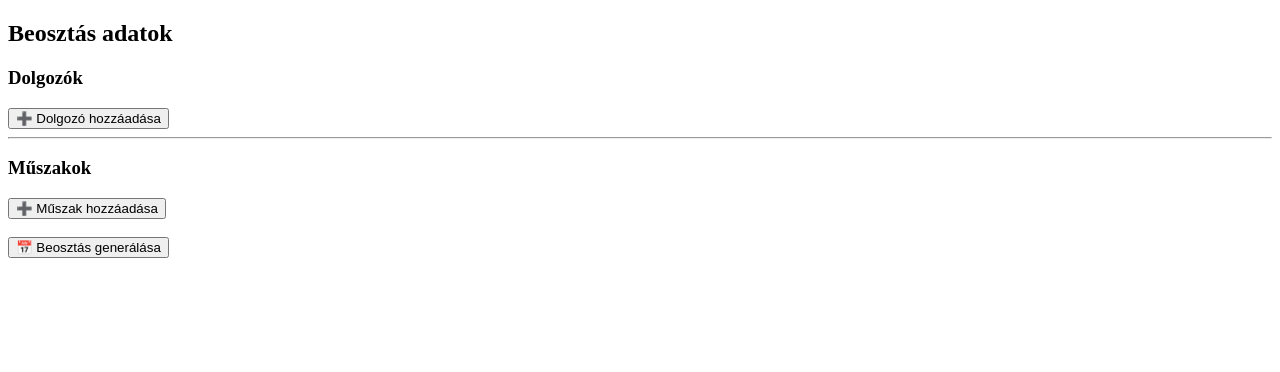
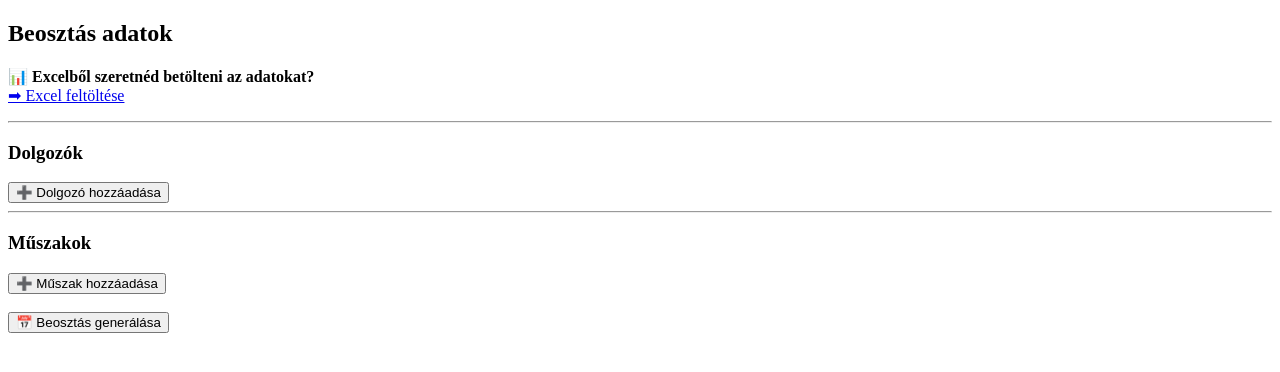
Before and after one commit to szid2006/nezoter_beosztas, a Flask app: page /dashboard in a window 1280 px wide. Shown: the top 372 px of the page. Run offline with Flask 3, Linux system fonts and the light colour scheme; the visitor is signed in with stand-in values (Sample User, id 1).

Commit message:
Update dashboard.html

```diff
--- a/templates/dashboard.html
+++ b/templates/dashboard.html
@@ -62,7 +62,7 @@
                 <label><input type="checkbox" name="role_jolly_${showCount}"> Jolly joker</label><br>
                 <label><input type="checkbox" name="role_bal_${showCount}"> Ruhatár bal</label><br>
                 <label><input type="checkbox" name="role_jobb_${showCount}"> Ruhatár jobb</label><br>
-                <label id="erkely_label_${showCount}">
+                <label id="erkely_label_${showCount}" style="display:none;">
                     <input type="checkbox" name="role_erkely_${showCount}"> Ruhatár erkély
                 </label>
             </div>
@@ -90,6 +90,15 @@
 
 <h2>Beosztás adatok</h2>
 
+<!-- 🔹 EXCEL OPCIÓ -->
+<p>
+<b>📊 Excelből szeretnéd betölteni az adatokat?</b><br>
+<a href="{{ url_for('upload_excel') }}">➡ Excel feltöltése</a>
+</p>
+
+<hr>
+
+<!-- 🔹 KÉZI ADATBEVITEL -->
 <form method="POST">
 
 <h3>Dolgozók</h3>
```
